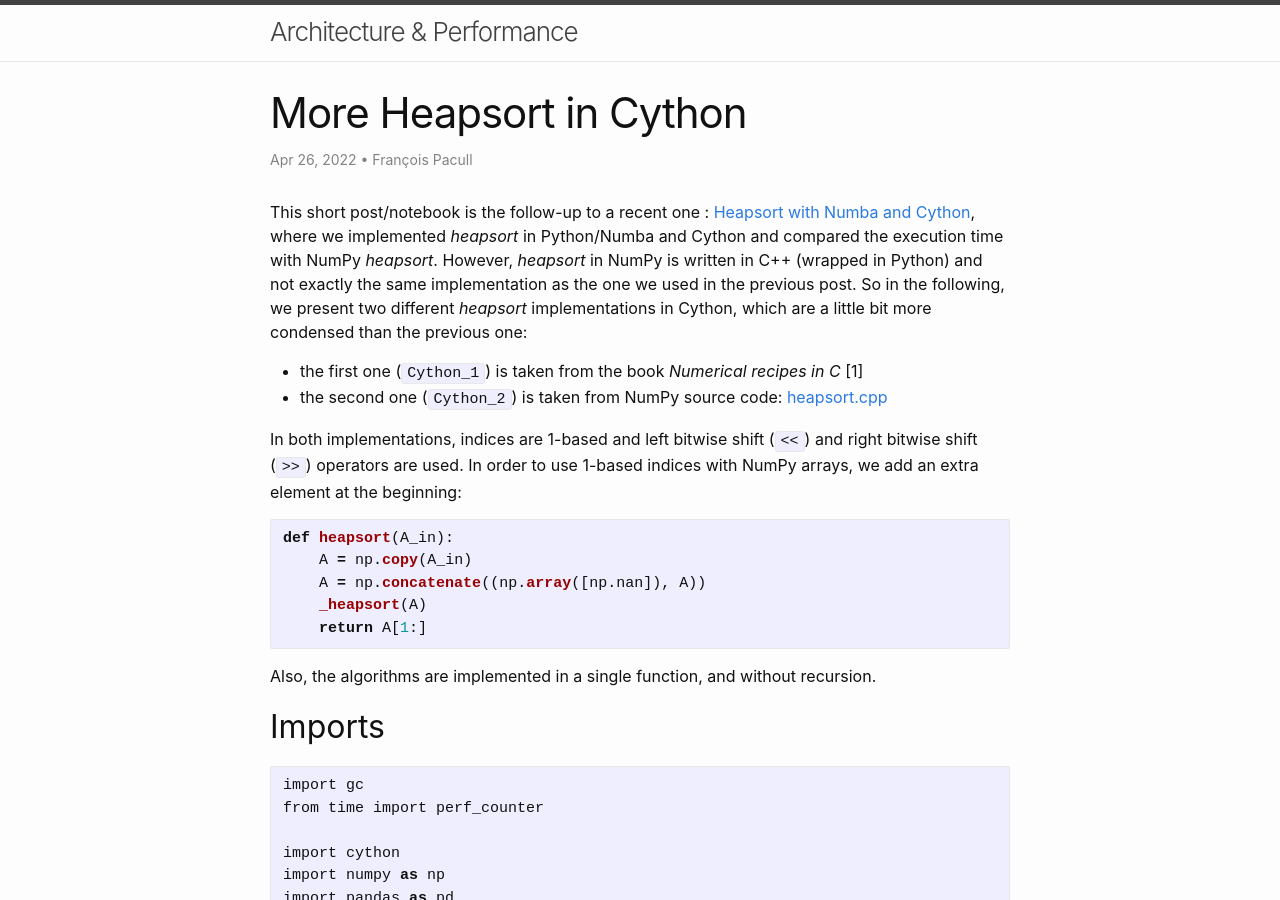
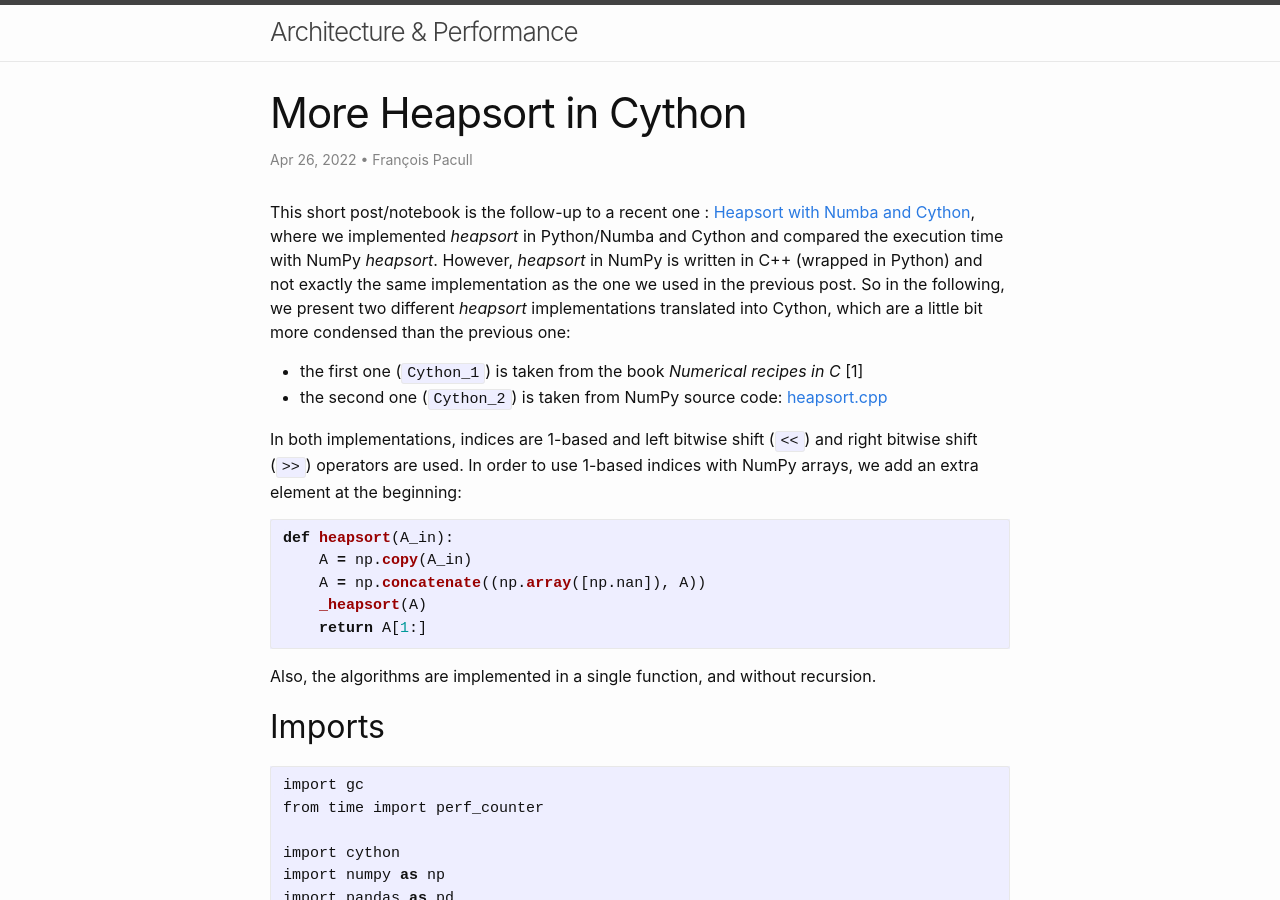
Before and after one commit to aetperf/aetperf.github.io, a Jekyll site: the page built from _posts/2022-04-26-More-Heapsort-in-Cython.md, in a window 1280 px wide and 900 px high. Built offline with Jekyll 4.4.1, drawn with Linux system fonts in a browser that asks for light colours; formulas are drawn with MathJax 3; comment, search, counter and statistics services are not loaded.

Commit message:
small update

````diff
--- a/_posts/2022-04-26-More-Heapsort-in-Cython.md
+++ b/_posts/2022-04-26-More-Heapsort-in-Cython.md
@@ -6,7 +6,7 @@
 tags: Python heapsort algorithms cython
 ---
 
-This short post/notebook is the follow-up to a recent one : [Heapsort with Numba and Cython](https://aetperf.github.io/2022/04/14/Heapsort-with-Numba-and-Cython.html), where we implemented *heapsort* in Python/Numba and Cython and compared the execution time with NumPy *heapsort*. However, *heapsort* in NumPy is written in C++ (wrapped in Python) and not exactly the same implementation as the one we used in the previous post. So in the following, we present two different *heapsort* implementations in Cython, which are a little bit more condensed than the previous one:
+This short post/notebook is the follow-up to a recent one : [Heapsort with Numba and Cython](https://aetperf.github.io/2022/04/14/Heapsort-with-Numba-and-Cython.html), where we implemented *heapsort* in Python/Numba and Cython and compared the execution time with NumPy *heapsort*. However, *heapsort* in NumPy is written in C++ (wrapped in Python) and not exactly the same implementation as the one we used in the previous post. So in the following, we present two different *heapsort* implementations translated into Cython, which are a little bit more condensed than the previous one:
 - the first one (`Cython_1`) is taken from the book *Numerical recipes in C* [1]
 - the second one (`Cython_2`) is taken from NumPy source code: [heapsort.cpp](https://github.com/numpy/numpy/blob/main/numpy/core/src/npysort/heapsort.cpp)
 
@@ -76,7 +76,7 @@
 This is very similar to what we described in the previous post: a first step where we build the heap in a bottom-up approach, a second step where we keep on extracting the root until the heap is empty. Both steps rely on a sift-down process. However, we have here a single main loop for both phases.
 
 
-```cython
+```python
 %%cython -3 --compile-args=-Ofast
 
 # cython: boundscheck=False, cdivision=True, initializedcheck=False, wraparound=False
@@ -173,7 +173,7 @@
 This time we have two distinct loops in the `_heapsort_2` function. But this is very similar to the code above (Cython 1).
 
 
-```cython
+```python
 %%cython -3 --compile-args=-Ofast
 
 # cython: boundscheck=False, cdivision=True, initializedcheck=False, wraparound=False
@@ -249,7 +249,7 @@
 For the sake of completeness, we also included the implementation from the [previous post](https://aetperf.github.io/2022/04/14/Heapsort-with-Numba-and-Cython.html), with the same compiler directives as above:
 
 
-```cython
+```python
 %%cython -3 --compile-args=-Ofast
 
 # cython: boundscheck=False, cdivision=True, initializedcheck=False, wraparound=False
````
